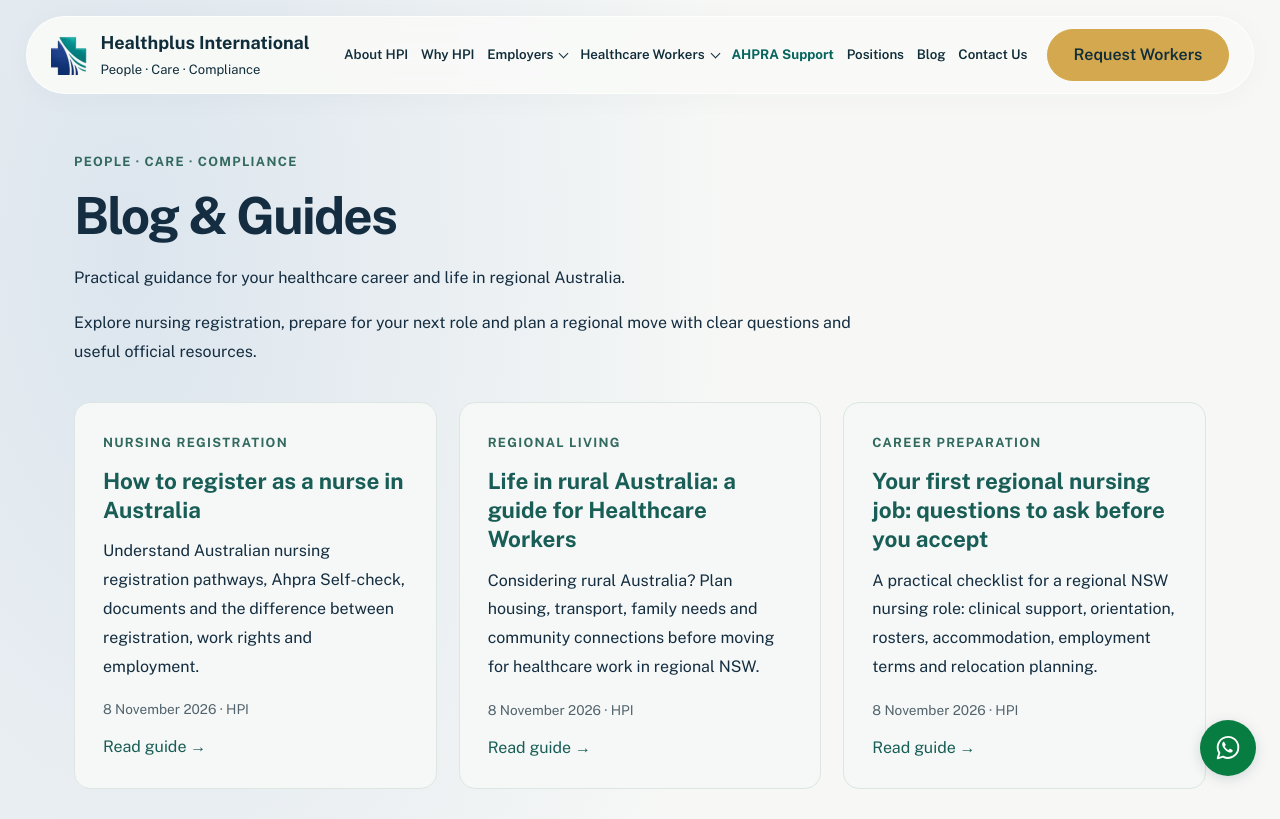
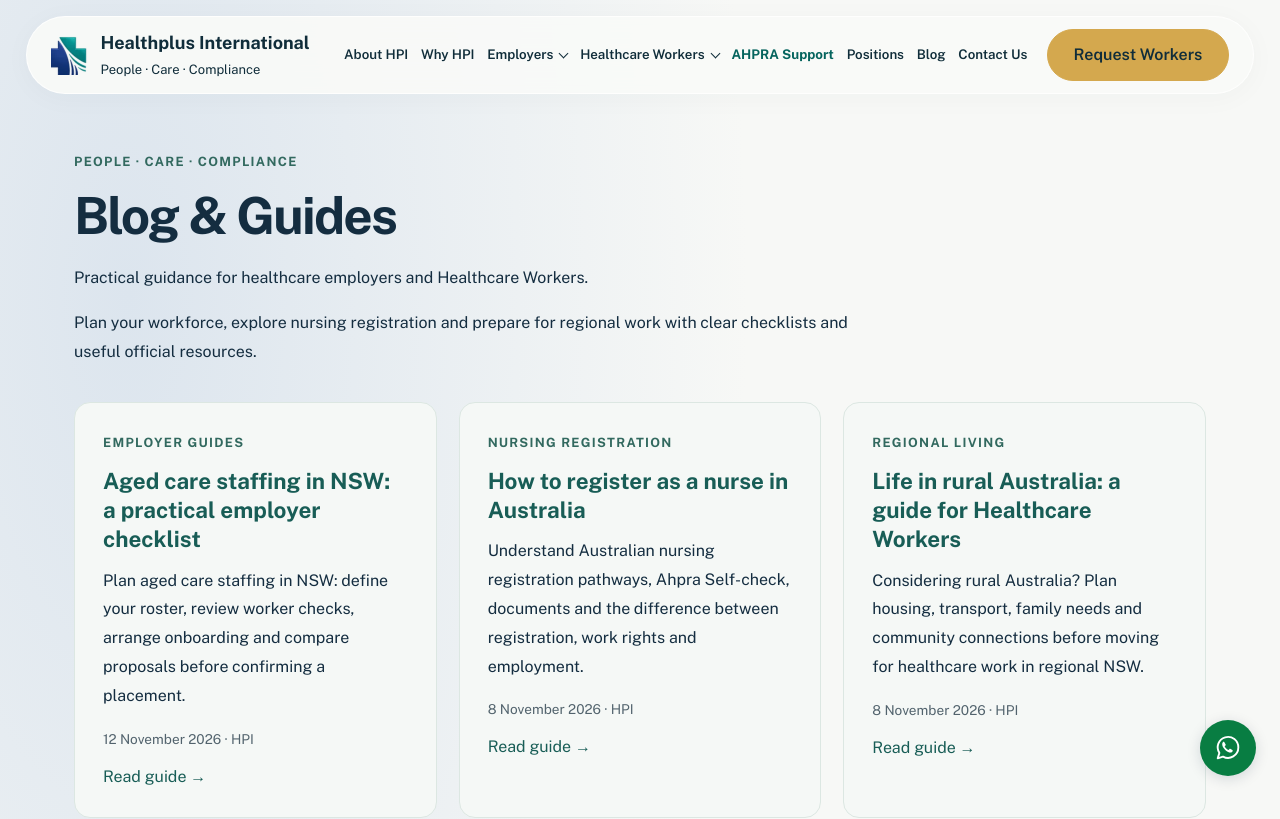
Before and after one commit to wgsaus-dotcom/Healthplus, a Next.js app: page /blog in a window 1280 px wide. Shown: the top 819 px of the page. Built offline with nearby package versions, Linux system fonts and the light colour scheme.

Commit message:
Add employer staffing guide, Facebook identity and concise blog SEO titles

```diff
--- a/app/SiteChrome.tsx
+++ b/app/SiteChrome.tsx
@@ -114,6 +114,7 @@ export function SiteFooter() {
           <a href="https://buy.nsw.gov.au/supplier/profile/12466498" target="_blank" rel="noopener noreferrer">Buy NSW Supplier Profile</a>
           <a href="https://au.linkedin.com/company/health-plus-international-australia" target="_blank" rel="noopener noreferrer">LinkedIn</a>
           <a href="https://www.instagram.com/healthplusint/" target="_blank" rel="noopener noreferrer">Instagram</a>
+          <a href="https://www.facebook.com/1405834489281517" target="_blank" rel="noopener noreferrer">Facebook</a>
         </nav>
       </div>
       <section className="hpi-acknowledgement" aria-labelledby="country-heading">
--- a/app/aged-care-workforce-nsw/page.tsx
+++ b/app/aged-care-workforce-nsw/page.tsx
@@ -65,7 +65,7 @@ export default function AgedCareWorkforcePage() {
 
     <section className="inner-block aged-intro" aria-labelledby="aged-regions"><div><p className="aged-eyebrow">NSW COVERAGE</p><h2 id="aged-regions">Local conversations. Regional planning.</h2></div><div><p>Based in Helensburgh, we welcome enquiries from Sydney, South Western Sydney and the Illawarra, as well as the Central Coast, Hunter New England, Riverina and Murrumbidgee, Western NSW, Far West NSW, Northern NSW and the Mid North Coast.</p><p>Each engagement is assessed for availability and practical delivery. For regional placements, discuss travel, accommodation and commencement arrangements with us early.</p><a className="inner-link" href="/regional-nsw-healthcare-workforce">Explore Regional NSW Workforce Pathways</a></div></section>
 
-    <section className="inner-block inner-faq" aria-labelledby="aged-faq"><h2 id="aged-faq">Aged care staffing questions</h2>{questions.map(([question, answer]) => <details key={question}><summary>{question}</summary><p>{answer}</p></details>)}</section>
+    <section className="inner-block inner-faq" aria-labelledby="aged-faq"><h2 id="aged-faq">Aged care staffing questions</h2><p><a className="inner-link" href="/blog/aged-care-staffing-checklist-nsw">Read our aged care staffing checklist for NSW employers</a></p>{questions.map(([question, answer]) => <details key={question}><summary>{question}</summary><p>{answer}</p></details>)}</section>
     <section className="aged-contact" aria-labelledby="aged-contact-title"><div><p className="aged-eyebrow">START WITH YOUR WORKFORCE NEED</p><h2 id="aged-contact-title">Let’s plan your next staffing requirement</h2><p>Request a proposal or rate card through our employer form. Tell us what your facility needs and we will discuss the next steps with you.</p><p><a href="tel:+61411459755">+61 411 459 755</a> · <a href="mailto:info@healthplusint.com.au">info@healthplusint.com.au</a></p></div><a className="hpi-action" href="/employers#request">Request a Staffing Proposal</a></section>
     <script type="application/ld+json" dangerouslySetInnerHTML={{ __html: JSON.stringify(faq).replace(/</g,"\\u003c") }} />
   </main>;
--- a/app/blog/Article.tsx
+++ b/app/blog/Article.tsx
@@ -5,16 +5,16 @@ export default function Article({ slug }: { slug: string }) {
  const post = posts.find(p => p.slug === slug)!;
  const url = `${siteUrl}/blog/${slug}`;
  const schema = { "@context": "https://schema.org", "@graph": [
- { "@type": "BlogPosting", "@id": `${url}#article`, headline: post.title, description: post.description, datePublished: "2026-11-08", dateModified: "2026-11-08", author: { "@type": "Organization", name: "Healthplus International", url: siteUrl }, publisher: { "@id": `${siteUrl}/#organization` }, mainEntityOfPage: { "@id": `${url}#webpage` }, inLanguage: "en-AU" },
+ { "@type": "BlogPosting", "@id": `${url}#article`, headline: post.title, description: post.description, datePublished: post.published, dateModified: post.published, author: { "@type": "Organization", name: "Healthplus International", url: siteUrl }, publisher: { "@id": `${siteUrl}/#organization` }, mainEntityOfPage: { "@id": `${url}#webpage` }, inLanguage: "en-AU" },
  { "@type": "WebPage", "@id": `${url}#webpage`, url, name: post.title },
  { "@type": "BreadcrumbList", itemListElement: [{ "@type": "ListItem", position: 1, name: "Home", item: siteUrl }, { "@type": "ListItem", position: 2, name: "Blog & Guides", item: `${siteUrl}/blog` }, { "@type": "ListItem", position: 3, name: post.title, item: url }] }
  ] };
  return <main className="hpi-blog"><script type="application/ld+json" dangerouslySetInnerHTML={{ __html: JSON.stringify(schema).replace(/</g, "\\u003c") }} />
  <nav className="blog-breadcrumb" aria-label="Breadcrumb"><a href="/">Home</a> / <a href="/blog">Blog &amp; Guides</a></nav>
- <article className="blog-article"><header><p className="blog-kicker">{post.category}</p><h1>{post.title}</h1><p className="blog-meta">By Healthplus International · Published 8 November 2026</p><p className="blog-lead">{post.intro}</p></header>
+ <article className="blog-article"><header><p className="blog-kicker">{post.category}</p><h1>{post.title}</h1><p className="blog-meta">By Healthplus International · Published {post.publishedLabel}</p><p className="blog-lead">{post.intro}</p></header>
  <nav className="blog-contents" aria-label="In this guide"><strong>In this guide</strong><ol>{post.sections.map(([heading],i)=><li key={heading}><a href={`#section-${i+1}`}>{heading}</a></li>)}</ol></nav>
  {post.sections.map(([heading,body],i)=><section id={`section-${i+1}`} key={heading}><h2>{heading}</h2><p>{body}</p></section>)}
- <section className="blog-sources"><h2>Official sources and further reading</h2><p>Sources checked 8 November 2026. Requirements and local arrangements can change; use current official guidance for your circumstances.</p><ul>{post.sources.map(([label,href])=><li key={href}><a href={href}>{label}</a></li>)}</ul></section>
+ <section className="blog-sources"><h2>Official sources and further reading</h2><p>Sources checked {post.sourcesChecked}. Requirements and local arrangements can change; use current official guidance for your circumstances.</p><ul>{post.sources.map(([label,href])=><li key={href}><a href={href}>{label}</a></li>)}</ul></section>
  <aside className="blog-cta"><h2>Your next step</h2><a className="hpi-action" href={post.href}>{post.cta}</a></aside>
  </article><section className="blog-related"><h2>Keep reading</h2><div className="blog-grid">{posts.filter(p=>p.slug!==slug).map(p=><a className="blog-card" href={`/blog/${p.slug}`} key={p.slug}><span className="blog-kicker">{p.category}</span><h3>{p.title}</h3><p>{p.description}</p><span>Read guide →</span></a>)}</div></section></main>;
 }
--- /dev/null
+++ b/app/blog/aged-care-staffing-checklist-nsw/page.tsx
@@ -0,0 +1,4 @@
+import Article from "../Article";
+import { pageMetadata } from "../../seo-pages";
+export const metadata = pageMetadata("/blog/aged-care-staffing-checklist-nsw");
+export default function Page() { return <Article slug="aged-care-staffing-checklist-nsw"/>; }
--- a/app/blog/page.tsx
+++ b/app/blog/page.tsx
@@ -3,4 +3,4 @@ import { pageMetadata } from "../seo-pages";
 import PageSeo from "../PageSeo";
 import "./blog.css";
 export const metadata = pageMetadata("/blog");
-export default function BlogPage() { return <main className="hpi-blog"><PageSeo path="/blog"/><header className="blog-intro"><p className="blog-kicker">PEOPLE · CARE · COMPLIANCE</p><h1>Blog &amp; Guides</h1><p>Practical guidance for your healthcare career and life in regional Australia.</p><p>Explore nursing registration, prepare for your next role and plan a regional move with clear questions and useful official resources.</p></header><div className="blog-grid">{posts.map(p=><article className="blog-card" key={p.slug}><p className="blog-kicker">{p.category}</p><h2><a href={`/blog/${p.slug}`}>{p.title}</a></h2><p>{p.description}</p><p className="blog-meta">8 November 2026 · HPI</p><a href={`/blog/${p.slug}`}>Read guide →</a></article>)}</div><aside className="blog-cta"><h2>Ready to explore your next role?</h2><p>Tell us about your experience and preferred NSW regions.</p><a className="hpi-action" href="/work-with-us#apply">Find Healthcare Work</a></aside></main>; }
+export default function BlogPage() { return <main className="hpi-blog"><PageSeo path="/blog"/><header className="blog-intro"><p className="blog-kicker">PEOPLE · CARE · COMPLIANCE</p><h1>Blog &amp; Guides</h1><p>Practical guidance for healthcare employers and Healthcare Workers.</p><p>Plan your workforce, explore nursing registration and prepare for regional work with clear checklists and useful official resources.</p></header><div className="blog-grid">{posts.map(p=><article className="blog-card" key={p.slug}><p className="blog-kicker">{p.category}</p><h2><a href={`/blog/${p.slug}`}>{p.title}</a></h2><p>{p.description}</p><p className="blog-meta">{p.publishedLabel} · HPI</p><a href={`/blog/${p.slug}`}>Read guide →</a></article>)}</div><aside className="blog-cta"><h2>Ready to explore your next role?</h2><p>Tell us about your experience and preferred NSW regions.</p><a className="hpi-action" href="/work-with-us#apply">Find Healthcare Work</a></aside></main>; }
--- a/app/blog/posts.ts
+++ b/app/blog/posts.ts
@@ -1,4 +1,61 @@
 export const posts = [
+  {
+    "slug": "aged-care-staffing-checklist-nsw",
+    "title": "Aged care staffing in NSW: a practical employer checklist",
+    "seoTitle": "Aged Care Staffing Checklist NSW",
+    "category": "Employer guides",
+    "description": "Plan aged care staffing in NSW: define your roster, review worker checks, arrange onboarding and compare proposals before confirming a placement.",
+    "published": "2026-11-12",
+    "publishedLabel": "12 November 2026",
+    "sourcesChecked": "12 November 2026",
+    "intro": "A clear workforce brief helps an aged care provider discuss the right people, practical arrangements and costs before committing to a placement. Use this checklist when planning recruitment or requesting additional Healthcare Workers for a NSW service.",
+    "sections": [
+      [
+        "Start with the care setting and roster",
+        "Describe whether the work is in residential aged care, home care or another community setting. List the site address, roles, number of workers, shift times, expected hours, preferred start date and likely duration. Separate registered nurse, enrolled nurse and care worker requirements. Explain whether you need a direct hire or an HPI-employed placement so the proposal addresses the right arrangement."
+      ],
+      [
+        "Describe the skills your team needs",
+        "Provide a position description and identify the duties involved, such as dementia support, wound care or medication management. Explain which capabilities must be demonstrated before commencement and who will assess them. Describe care needs without including residents’ names or personal records in an initial enquiry. Share any site-specific requirements through an agreed secure process."
+      ],
+      [
+        "Agree the checks before confirming a start",
+        "Confirm which registration, qualifications, work-rights evidence, references and screening apply to the position. For nursing roles, check current Ahpra registration and any relevant conditions. The Commission’s workforce guidance explains that screening requirements depend on the care and person involved, and directs providers to check its banning order register. Agree who verifies each requirement, records the outcome and follows up outstanding evidence."
+      ],
+      [
+        "Plan induction and clinical support",
+        "Agree the first-shift contact, orientation time, access to systems and local procedures. Identify the person responsible for supervision, competency assessment and escalation on each shift. The Commission’s human resource guidance covers pre-employment validation, suitable staffing mix, induction and ongoing support. Using an external workforce provider does not replace your service’s clinical governance or responsibility for safe care."
+      ],
+      [
+        "Compare the full written proposal",
+        "Ask for the engagement type, rate basis, agreed hours and any minimum booking period. Clarify how nights, weekends, public holidays, overtime and cancellations are priced. Ask whether recruitment fees, travel, accommodation or other charges apply, and how GST is shown. Compare proposals using the same roster and assumptions; an hourly figure alone may not show the total expected cost. Resolve unclear terms before accepting."
+      ],
+      [
+        "Confirm regional travel and accommodation",
+        "For regional NSW placements, agree the actual workplace and accommodation addresses, travel dates, transport and who pays each cost. Confirm room availability and any sharing arrangements before discussing a firm start. Check the commute against early and late shifts. Identify a practical contact if travel arrangements change, and document any agreed amendments to the placement."
+      ],
+      [
+        "Review continuity after commencement",
+        "Schedule an early check-in with the worker and your site contact. Review orientation, roster fit and any outstanding practical issues. Ask how feedback, incidents and changes to requirements should be raised. Where additional workers are needed repeatedly, discuss a longer-term workforce plan and continuity of care rather than treating every roster gap as a separate request."
+      ],
+      [
+        "Send HPI a clear workforce brief",
+        "Include your organisation and contact details, facility location, roles and numbers, roster, intended start date and engagement preference. HPI recruits, employs and places Healthcare Workers, coordinating agreed checks, rostering and placement support. We will discuss suitability, availability and the next steps for your requirements. Use the employer enquiry form below to request a proposal."
+      ]
+    ],
+    "sources": [
+      [
+        "Aged Care Quality and Safety Commission: workforce obligations",
+        "https://www.agedcarequality.gov.au/providers/workforce-obligations/about-workforce-obligations"
+      ],
+      [
+        "Aged Care Quality and Safety Commission: human resource management",
+        "https://www.agedcarequality.gov.au/strengthened-quality-standards/organisation/human-resource-management"
+      ]
+    ],
+    "cta": "Request a staffing proposal",
+    "href": "/employers#request"
+  },
   {
     "slug": "nursing-registration-australia-overseas-nurses",
     "title": "How to register as a nurse in Australia",
@@ -50,7 +107,11 @@ export const posts = [
       ]
     ],
     "cta": "Explore HPI registration support",
-    "href": "/ahpra-registration-support"
+    "href": "/ahpra-registration-support",
+    "seoTitle": "Nursing Registration Australia",
+    "published": "2026-11-08",
+    "publishedLabel": "8 November 2026",
+    "sourcesChecked": "8 November 2026"
   },
   {
     "slug": "life-in-rural-australia-healthcare-workers",
@@ -95,7 +156,11 @@ export const posts = [
       ]
     ],
     "cta": "Explore regional NSW opportunities",
-    "href": "/regional-nsw-healthcare-workforce"
+    "href": "/regional-nsw-healthcare-workforce",
+    "seoTitle": "Rural Life for Healthcare Workers",
+    "published": "2026-11-08",
+    "publishedLabel": "8 November 2026",
+    "sourcesChecked": "8 November 2026"
   },
   {
     "slug": "first-regional-nursing-job-checklist",
@@ -140,6 +205,10 @@ export const posts = [
       ]
     ],
     "cta": "Register your interest with HPI",
-    "href": "/work-with-us#apply"
+    "href": "/work-with-us#apply",
+    "seoTitle": "Regional Nursing Job Checklist",
+    "published": "2026-11-08",
+    "publishedLabel": "8 November 2026",
+    "sourcesChecked": "8 November 2026"
   }
 ];
--- a/app/layout.tsx
+++ b/app/layout.tsx
@@ -109,6 +109,7 @@ const structuredData = {
       sameAs: [
         "https://au.linkedin.com/company/health-plus-international-australia",
         "https://www.instagram.com/healthplusint/",
+        "https://www.facebook.com/1405834489281517",
         "https://buy.nsw.gov.au/supplier/profile/12466498",
       ],
       knowsAbout: [
--- a/app/seo-pages.ts
+++ b/app/seo-pages.ts
@@ -3,8 +3,8 @@ import type { Metadata } from "next";
 
 export const siteUrl = "https://healthplusint.com.au";
 export const seoPages: Record<string, { label: string; title: string; description: string }> = {
-  "/blog": { label: "Blog & Guides", title: "Nursing & Regional Living Blog", description: "Practical guides to nursing registration in Australia, rural life and regional NSW healthcare careers from Healthplus International." },
-  ...Object.fromEntries(posts.map(post => [`/blog/${post.slug}`, { label: post.title, title: post.title, description: post.description }])),
+  "/blog": { label: "Blog & Guides", title: "Healthcare Workforce Guides", description: "Practical guides for NSW healthcare employers and workers: aged care staffing, nursing registration, regional careers and rural living." },
+  ...Object.fromEntries(posts.map(post => [`/blog/${post.slug}`, { label: post.title, title: post.seoTitle, description: post.description }])),
   "/": {
     "label": "Home",
     "title": "Healthcare Workforce Development NSW | Healthplus International",
```
Also changed, not shown: 1 other file (tests, documents, lock files or other folders).
